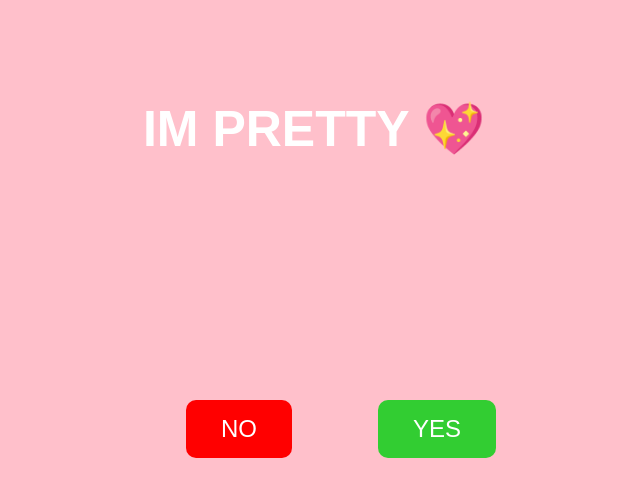
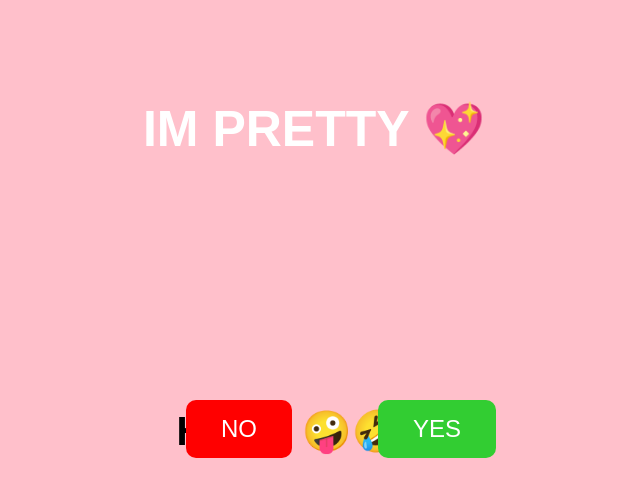
Before and after one commit to wizzards41/joker, a plain HTML site: page index.html in a window 1280 px wide. Both pictures are taken after a click on the button "NO". Shown: the whole page, without its empty margins (326-966 px from the left). Drawn offline with Linux system fonts and the light colour scheme.

Commit message:
Update index.html

```diff
--- a/index.html
+++ b/index.html
@@ -85,7 +85,7 @@ yesBtn.addEventListener("touchstart", function(e) {
 
 document.getElementById("noBtn").addEventListener("click", function() {
     document.getElementById("message").innerHTML =
-       <br><br><br>  "HAHA 🤪🤣😜";
+        "HAHA 🤪🤣😜";
 });
 </script>
 
```
